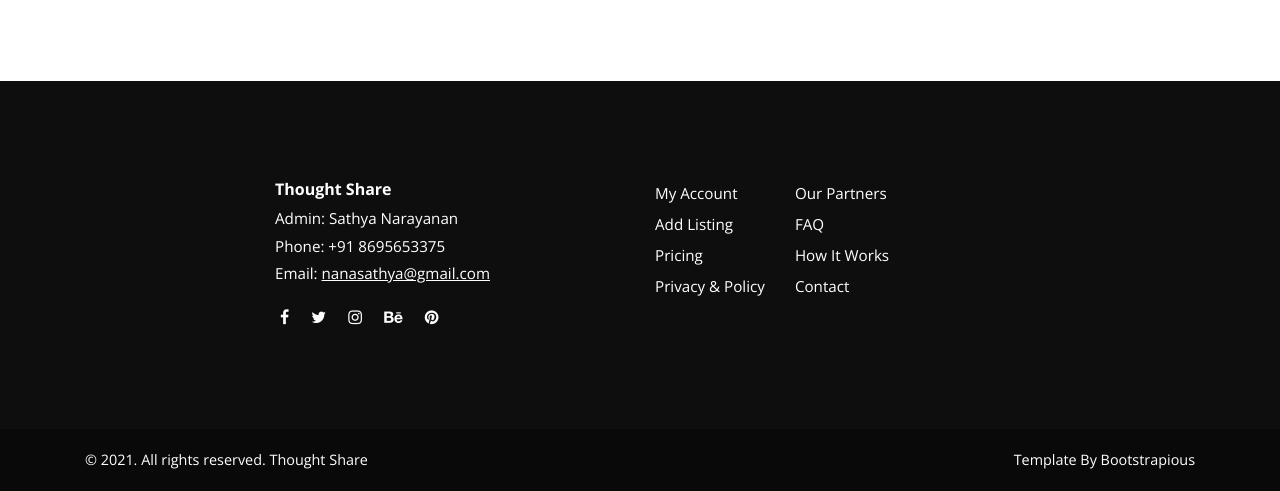
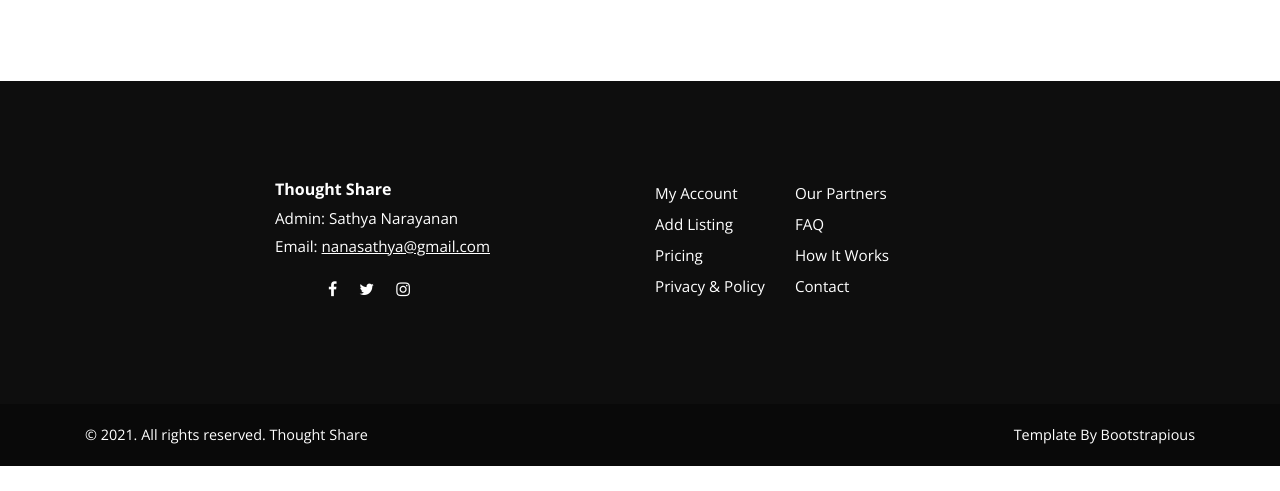
Before and after one commit to Sathya-Narayanan-99/ThoughtShare, a Django app: a page that uses blog/templates/blog/base.html in a window 1280 px wide. Shown: the part 677-1168 px from the top of the page. After the commit the page ends 1143 px from the top, so only its background shows below. Run offline with Django 3.2, Linux system fonts and the light colour scheme; the visitor is signed in with stand-in values (Sample User, id 1); data that the repository does not hold is empty; parts of the project's set-up code (start-up, migrations or seed data) failed here and were passed over; some libraries are stand-ins or nearby versions.

Commit message:
Minor bug fixes

```diff
--- a/blog/templates/blog/base.html
+++ b/blog/templates/blog/base.html
@@ -128,14 +128,11 @@
             </div>
             <div class="contact-details">
               <p>Admin: Sathya Narayanan</p>
-              <p>Phone: +91 8695653375</p>
               <p>Email: <a href="mailto:nanasathya@gmail.com">nanasathya@gmail.com</a></p>
-              <ul class="social-menu">
-                <li class="list-inline-item"><a><i class="fa fa-facebook"></i></a></li>
-                <li class="list-inline-item"><a><i class="fa fa-twitter"></i></a></li>
-                <li class="list-inline-item"><a><i class="fa fa-instagram"></i></a></li>
-                <li class="list-inline-item"><a><i class="fa fa-behance"></i></a></li>
-                <li class="list-inline-item"><a><i class="fa fa-pinterest"></i></a></li>
+              <ul style="padding-left: 3em;" class="social-menu">
+                <li class="list-inline-item"><a href="https://www.facebook.com/nanasathya/"><i class="fa fa-facebook"></i></a></li>
+                <li class="list-inline-item"><a href="https://twitter.com/Nanasathya"><i class="fa fa-twitter"></i></a></li>
+                <li class="list-inline-item"><a href="https://www.instagram.com/_itz.me.sathya_/"><i class="fa fa-instagram"></i></a></li>
               </ul>
             </div>
           </div>
--- a/blog/templates/blog/change_password.html
+++ b/blog/templates/blog/change_password.html
@@ -16,7 +16,7 @@
                             {% csrf_token %}
                             <div class="row">
                                 {% for message in messages %}
-                                <div class="alert alert-danger form-group col-md-6" role="alert">
+                                <div class="alert alert-danger form-group col-md-12" role="alert">
                                     {{message}}
                                 </div>
                                 <div class="col-md-12"></div>
@@ -26,14 +26,14 @@
                                     <label for="old-password"><h5>Old Password</h5></label>
                                 </div>
                                 <div class="form-group col-md-6">
-                                    <input style="font-size: 20px;" id="old-password" type="password" name="old-password" placeholder="Old Password" class="form-control" required>
+                                    <input style="font-size: 20px;" id="old-password" type="password" name="old-password" placeholder="Old Password" class="form-control" autocomplete="off" required>
                                 </div>
                                 <div class="col-md-12"></div>
                                 <div style="padding-top: 15px;" class="form-group col-md-3">
                                     <label for="password"><h5>Password</h5></label>
                                 </div>
                                 <div class="form-group col-md-6">
-                                    <input style="font-size: 20px;" id="password" type="password" name="password" placeholder="Password" class="form-control" required>
+                                    <input style="font-size: 20px;" id="password" type="password" name="password" placeholder="Password" class="form-control" autocomplete="off"  required>
                                     {% for passwordValidation in passwordValidations %}
                                     <small class="form-text text-muted">{{passwordValidation}}</small>
                                     {% endfor %}
@@ -43,7 +43,7 @@
                                     <label for="rpassword"><h5>Password(again)</h5></label>
                                 </div>
                                 <div class="form-group col-md-6">
-                                    <input style="font-size: 20px;" id="rpassword" type="password" name="rpassword" placeholder="Password(again)" class="form-control" required>
+                                    <input style="font-size: 20px;" id="rpassword" type="password" name="rpassword" placeholder="Password(again)" class="form-control" autocomplete="off"  required>
                                 </div>
                                 <div class="col-md-12"><br></div>
                                 <div class="form-group col-6">
--- a/blog/templates/blog/edit_profile.html
+++ b/blog/templates/blog/edit_profile.html
@@ -58,7 +58,7 @@
                                 </div>
                                 <div class="form-group col-md-6">
                                     {{userform.username}}
-                                    <small class="form-text text-muted"></small>
+                                    <small class="form-text text-muted">Username should be unique</small>
                                 </div>
                                 <div class="col-md-12"></div>
                                 <div style="padding-top: 15px;"  class="form-group col-md-3 align-self-end">
@@ -82,7 +82,7 @@
                                 </div>
                                 <div class="form-group col-md-6">
                                     {{bloggerform.bio}}
-                                    <small class="form-text text-muted"></small>
+                                    <small class="form-text text-muted">Should be less than 100 characters</small>
                                 </div>
                                 <div class="col-md-12"><br></div>
                                 <div class="form-group col-6">
--- a/static/js/addComment.js
+++ b/static/js/addComment.js
@@ -38,7 +38,7 @@ form.reset();
 
 var comments = document.getElementsByClassName("d-none");
 
-if (comments.length === 0){
+if (comments.length < 3){
     document.getElementById("load-comments-div").innerHTML='';
 }
 
```
